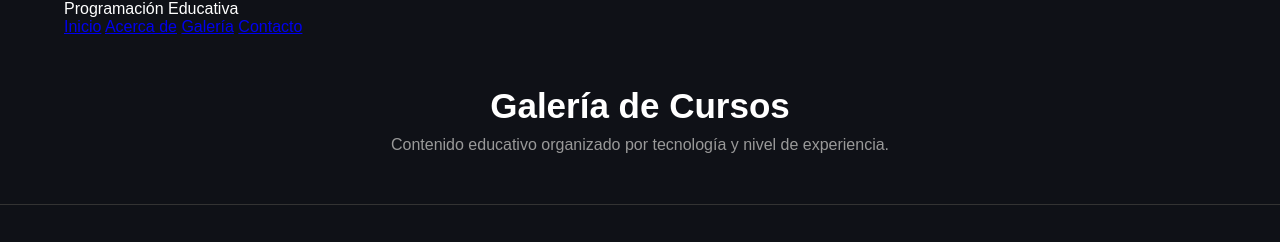
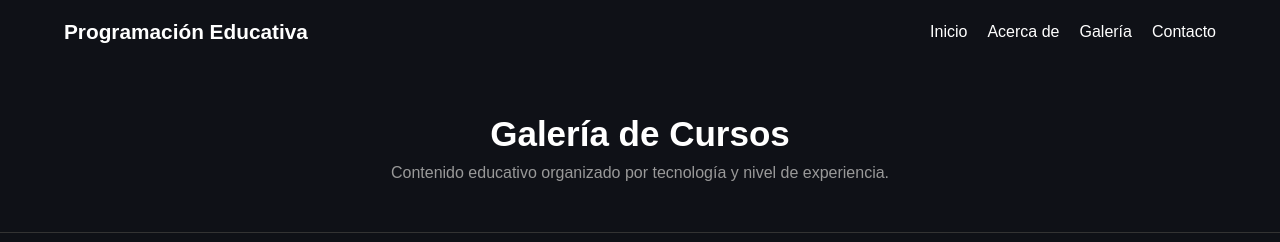
Before and after one commit to MigueANPA/actividad-04-practicadeverciones, a plain HTML site: page gallery.html in a window 1280 px wide. Shown: the top 242 px of the page. Drawn offline with Linux system fonts and the light colour scheme; files that its build step writes are made by us from their sources; files whose address does not match are found by name.

Commit message:
Update styles-gallery.css
Se adaptó el menú de navegación

```diff
--- a/css/styles-gallery.css
+++ b/css/styles-gallery.css
@@ -132,3 +132,38 @@ body{
 .course-btn:hover{
     background-color: #7c3aed;
 }
+footer{
+    border-top:1px solid var(--border);
+    text-align:center;
+    padding:30px;
+    color:var(--text-secondary);
+    margin-top:40px;
+}
+
+.nav-container{
+    display:flex;
+    justify-content:space-between;
+    align-items:center;
+    padding:20px 0;
+}
+
+.logo{
+    font-size:1.3rem;
+    font-weight:700;
+    color:var(--text);
+}
+
+nav{
+    display:flex;
+    gap:20px;
+}
+
+nav a{
+    color:var(--text-secondary);
+    text-decoration:none;
+    transition:.3s;
+}
+
+nav a:hover{
+    color:var(--primary);
+}
```
